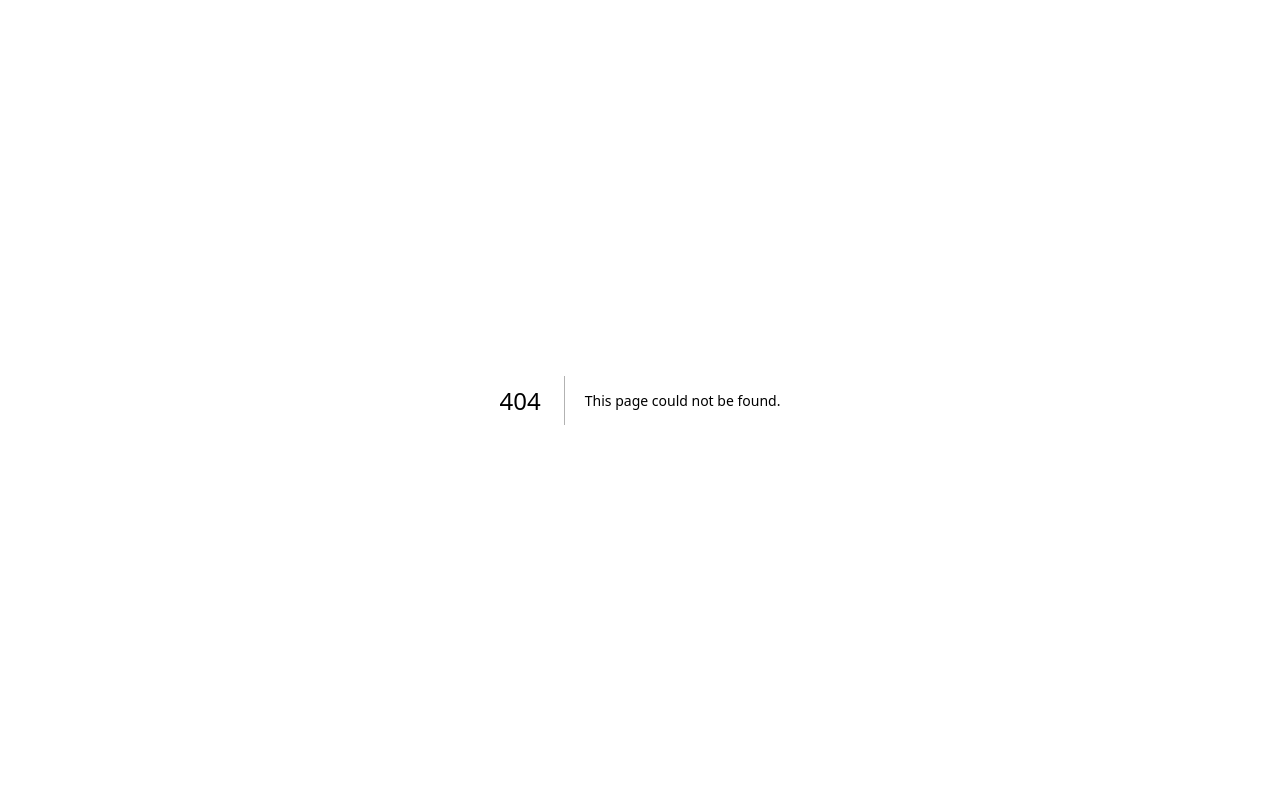
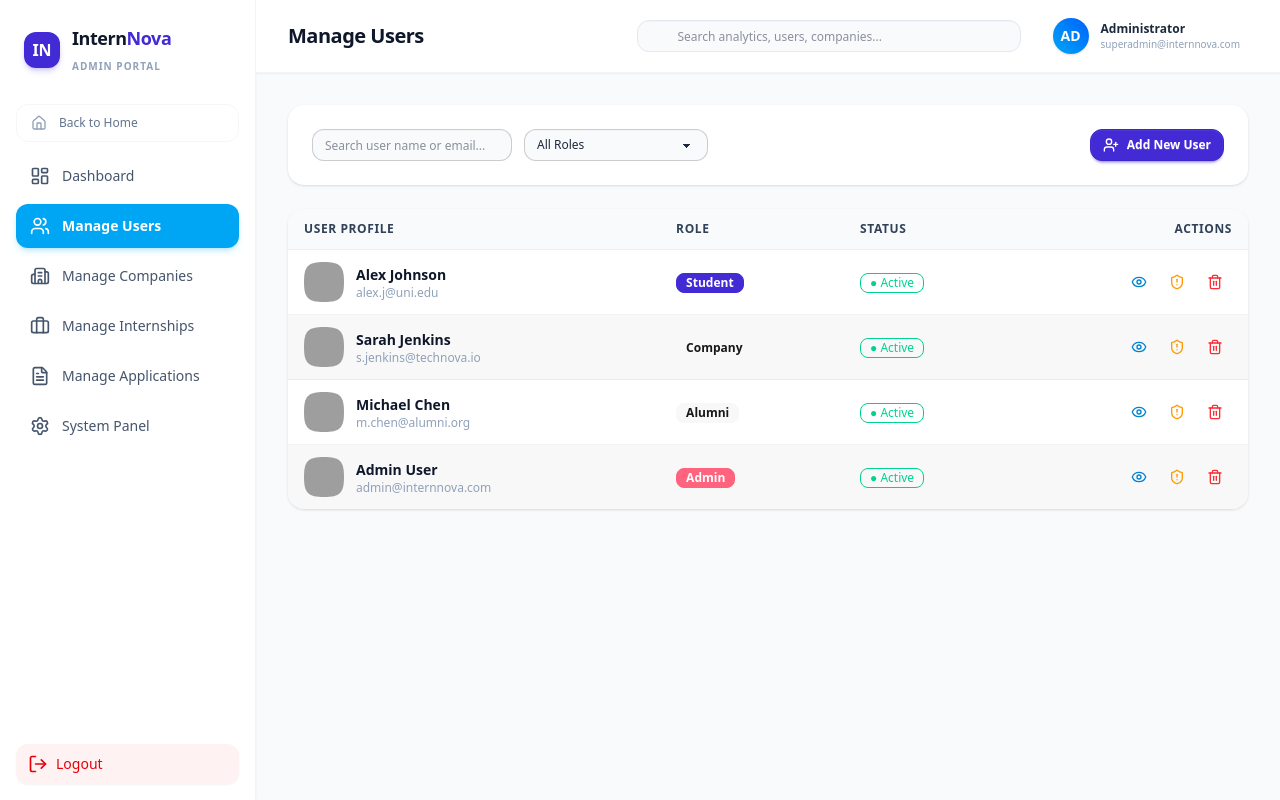
Before and after one commit to marufbytes/awt-frontend, a Next.js app: page /dashboard/admin/users in a window 1280 px wide. Before the commit this address had no page. Built offline with nearby package versions, Linux system fonts and the light colour scheme; grey boxes are pictures that could not be loaded.

Commit message:
User management initial UI

```diff
--- /dev/null
+++ b/src/app/dashboard/admin/users/page.tsx
@@ -0,0 +1,95 @@
+// src/app/dashboard/admin/users/page.tsx
+'use client';
+
+import React, { useState } from 'react';
+import { Eye, ShieldAlert, Trash2, UserPlus } from 'lucide-react';
+
+const usersData = [
+  { id: 1, name: 'Alex Johnson', email: 'alex.j@uni.edu', role: 'Student', status: 'Active', avatar: 'https://images.unsplash.com/photo-1534528741775-53994a69daeb?w=100' },
+  { id: 2, name: 'Sarah Jenkins', email: 's.jenkins@technova.io', role: 'Company', status: 'Active', avatar: 'https://images.unsplash.com/photo-1494790108377-be9c29b29330?w=100' },
+  { id: 3, name: 'Michael Chen', email: 'm.chen@alumni.org', role: 'Alumni', status: 'Active', avatar: 'https://images.unsplash.com/photo-1507003211169-0a1dd7228f2d?w=100' },
+  { id: 4, name: 'Admin User', email: 'admin@internnova.com', role: 'Admin', status: 'Active', avatar: 'https://images.unsplash.com/photo-1500648767791-00dcc994a43e?w=100' },
+];
+
+export default function ManageUsersPage() {
+  const [toast, setToast] = useState<string | null>(null);
+
+  const showToast = (msg: string) => {
+    setToast(msg);
+    setTimeout(() => setToast(null), 3000);
+  };
+
+  return (
+    <div className="space-y-6">
+      {/* Toast Notification Container */}
+      {toast && (
+        <div className="toast toast-end z-50">
+          <div className="alert alert-success text-white shadow-lg rounded-2xl">
+            <span>{toast}</span>
+          </div>
+        </div>
+      )}
+
+      {/* Top Filter & Actions Bar */}
+      <div className="flex flex-col sm:flex-row justify-between items-start sm:items-center gap-4 bg-white p-6 rounded-2xl shadow-sm">
+        <div className="flex gap-3 w-full sm:w-auto">
+          <input
+            type="text"
+            placeholder="Search user name or email..."
+            className="input input-bordered input-sm rounded-xl w-full sm:w-72 bg-slate-50"
+          />
+          <select className="select select-bordered select-sm rounded-xl bg-slate-50">
+            <option>All Roles</option>
+            <option>Student</option>
+            <option>Alumni</option>
+            <option>Company</option>
+            <option>Admin</option>
+          </select>
+        </div>
+        <button onClick={() => showToast('User creation modal opened.')} className="btn btn-primary btn-sm rounded-xl text-white gap-2">
+          <UserPlus className="w-4 h-4" /> Add New User
+        </button>
+      </div>
+
+      {/* Users Table */}
+      <div className="bg-white rounded-2xl shadow-sm overflow-hidden">
+        <table className="table table-zebra w-full">
+          <thead>
+            <tr className="bg-slate-50 text-slate-700 font-bold text-xs uppercase tracking-wider">
+              <th>User Profile</th>
+              <th>Role</th>
+              <th>Status</th>
+              <th className="text-right">Actions</th>
+            </tr>
+          </thead>
+          <tbody>
+            {usersData.map((u) => (
+              <tr key={u.id} className="hover:bg-slate-50/60 transition">
+                <td>
+                  <div className="flex items-center space-x-3">
+                    <div className="avatar"><div className="mask mask-squircle w-10 h-10"><img src={u.avatar} alt="avatar" /></div></div>
+                    <div>
+                      <div className="font-bold text-slate-900">{u.name}</div>
+                      <div className="text-xs text-slate-400">{u.email}</div>
+                    </div>
+                  </div>
+                </td>
+                <td>
+                  <span className={`badge badge-sm font-semibold ${u.role === 'Admin' ? 'badge-error text-white' : u.role === 'Student' ? 'badge-primary text-white' : 'badge-ghost'}`}>
+                    {u.role}
+                  </span>
+                </td>
+                <td><span className="badge badge-success badge-outline badge-sm gap-1">● {u.status}</span></td>
+                <td className="text-right space-x-1">
+                  <button onClick={() => showToast(`Viewing details for ${u.name}`)} className="btn btn-ghost btn-xs text-sky-600"><Eye className="w-4 h-4" /></button>
+                  <button onClick={() => showToast(`Suspended user ${u.name}`)} className="btn btn-ghost btn-xs text-amber-500"><ShieldAlert className="w-4 h-4" /></button>
+                  <button onClick={() => showToast(`Deleted user ${u.name}`)} className="btn btn-ghost btn-xs text-red-500"><Trash2 className="w-4 h-4" /></button>
+                </td>
+              </tr>
+            ))}
+          </tbody>
+        </table>
+      </div>
+    </div>
+  );
+}
```
